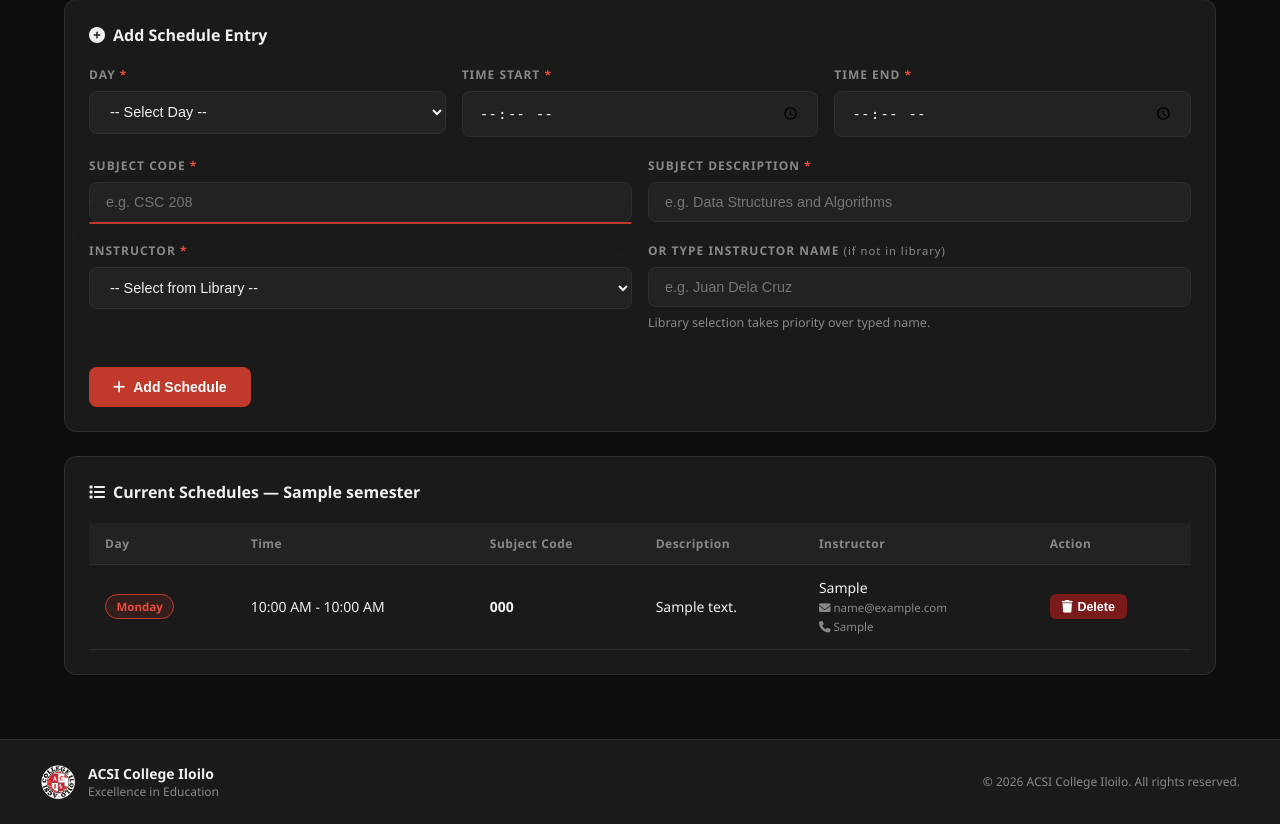
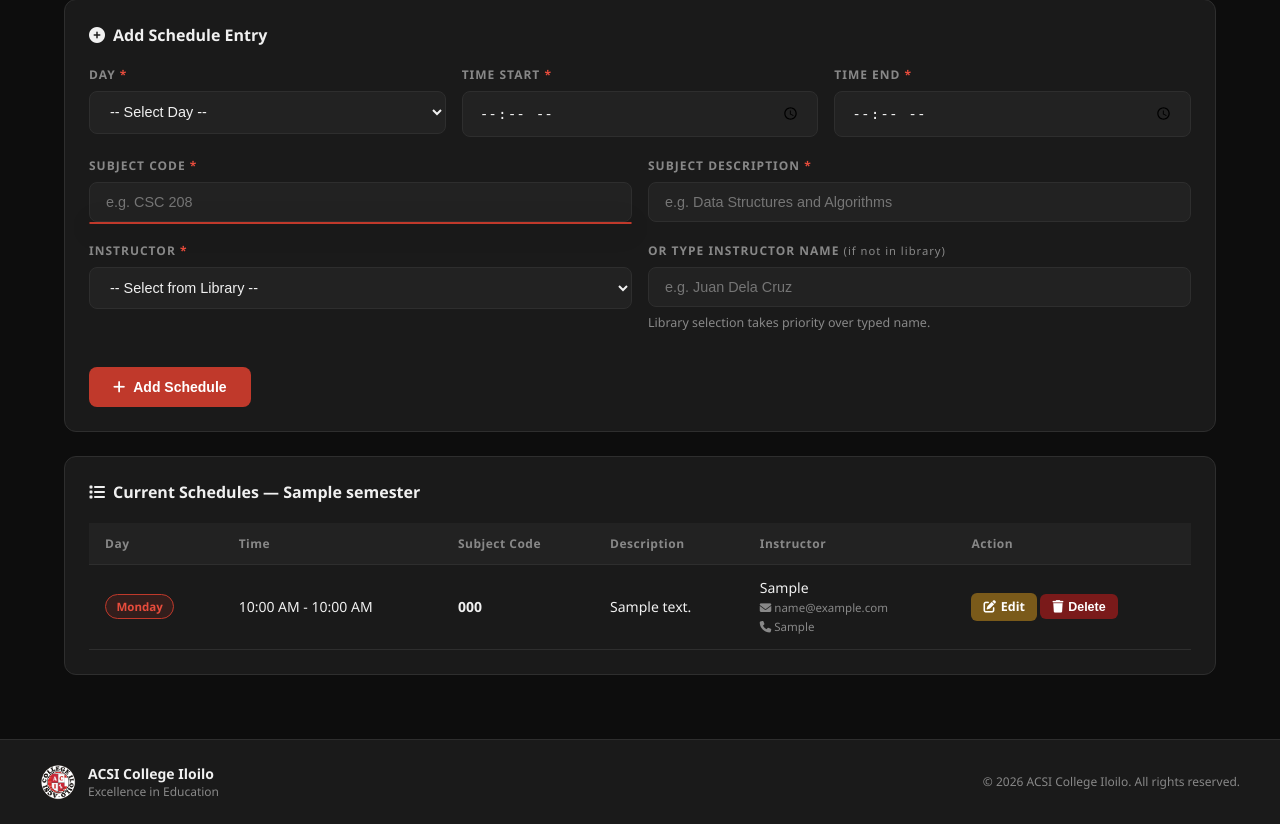
Before and after one commit to johnmichaelkintao067-a11y/trueQR, a Flask app: page /admin/rooms/1/schedule in a window 1280 px wide. Shown: the part 384-1208 px from the top of the page. Run offline with Flask 3, Linux system fonts and the light colour scheme; a user stored in the database is signed in; tables that the repository leaves empty hold one stand-in row (values such as "Sample post").

Commit message:
fix edit button in schedule list

```diff
--- a/templates/admin/schedule.html
+++ b/templates/admin/schedule.html
@@ -140,6 +140,10 @@
                                 {% endif %}
                             </td>
                             <td>
+    <a href="{{ url_for('admin_schedule_edit', sched_id=sched.id) }}"
+        class="btn-sm btn-warning">
+        <i class="fas fa-edit"></i> Edit
+    </a>
     <form method="POST" action="{{ url_for('admin_schedule_delete', sched_id=sched.id) }}"
         style="display:inline"
         onsubmit="return confirm('Delete this schedule entry?')">
```
Lines whose indentation alone changed are shown as unchanged.
